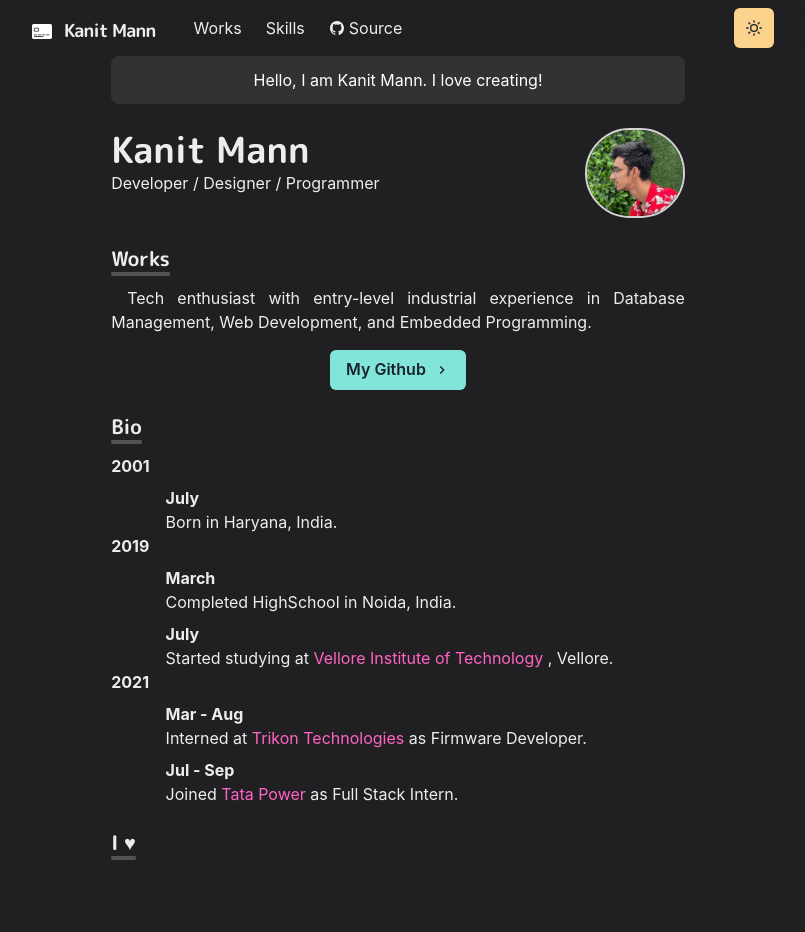
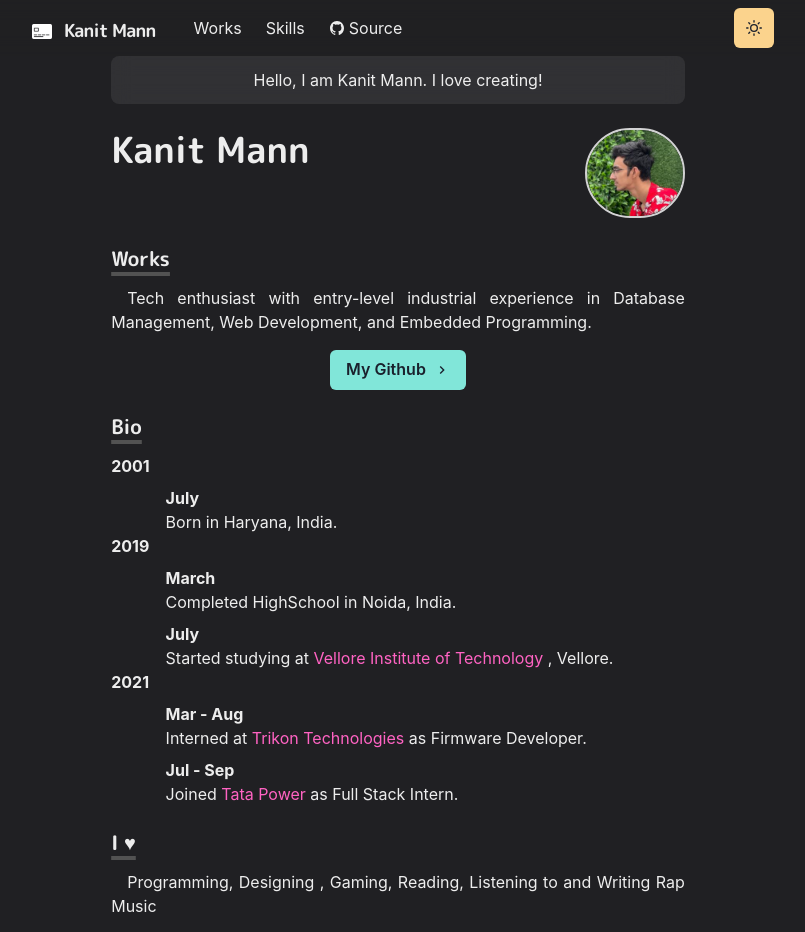
Before and after one commit to kanitmann/portfoliov2, a Next.js app: page / in a window 1280 px wide. Shown: the whole page, without its empty margins (242-1047 px from the left). Before the commit the page ends 868 px from the top, so only its background shows below. Built offline with nearby package versions, Linux system fonts and the light colour scheme.

Commit message:
'I <3' section added

```diff
--- a/pages/index.js
+++ b/pages/index.js
@@ -8,14 +8,20 @@ import { BioMonth, BioSection, BioYear } from '../components/layouts/bio';
 const Page = () => {
     return (
         <Container>
-            <Box borderRadius="lg" bg={useColorModeValue('whiteAlpha.500', 'whiteAlpha.200')} mb={6} p={3} textColor="white" align="center">
+            <Box borderRadius="lg"
+                mb={6}
+                p={3}
+                textAlign="center"
+                bg={useColorModeValue('whiteAlpha.500', 'whiteAlpha.200')}
+                css={{ backdropFilter: 'blur(10px)' }}
+            >
                 Hello, I am Kanit Mann. I love creating!
             </Box>
 
             <Box display={{ md: 'flex' }}>
                 <Box flexGrow={1}>
                     <Heading as="h2" variant="page-title">Kanit Mann</Heading>
-                    <p>Developer / Designer / Programmer</p>
+                    {/* <p>Developer / Designer / Programmer</p> */}
                 </Box>
                 <Box flexShrink={0} mt={{ base: 4, md: 0 }} ml={{ md: 6 }} align="center">
                     <Image
@@ -57,20 +63,23 @@ const Page = () => {
                     Completed HighSchool in Noida, India.
 
                     <BioMonth>July</BioMonth>
-                    Started studying at <a href="https://www.vit.ac.in/"><Link>Vellore Institute of Technology </Link></a>, Vellore.
+                    Started studying at <Link href="https://www.vit.ac.in/">Vellore Institute of Technology </Link>, Vellore.
                 </BioSection>
 
                 <BioSection>
                     <BioYear>2021</BioYear>
                     <BioMonth>Mar - Aug</BioMonth>
-                    Interned at <a href="https://www.trikon.tech/"><Link>Trikon Technologies</Link></a> as Firmware Developer.
+                    Interned at <Link href="https://www.trikon.tech/">Trikon Technologies</Link> as Firmware Developer.
                     <BioMonth>Jul - Sep</BioMonth>
-                    Joined <a href="https://www.tatapower.com/"><Link>Tata Power</Link></a> as Full Stack Intern.
+                    Joined <Link href="https://www.tatapower.com/">Tata Power</Link> as Full Stack Intern.
                 </BioSection>
             </Section>
 
             <Section delay={0.3}>
                 <Heading as="h3" variant="section-title">I ♥</Heading>
+                <Paragraph>
+                    Programming, Designing , Gaming, Reading, Listening to and Writing Rap Music
+                </Paragraph>
             </Section>
         </Container>
     )
```
